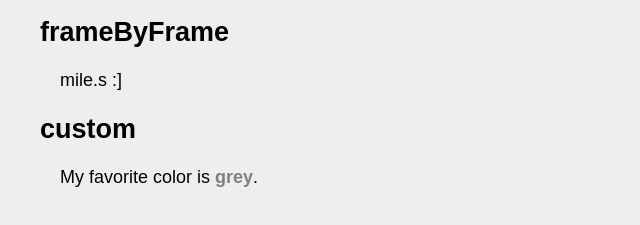
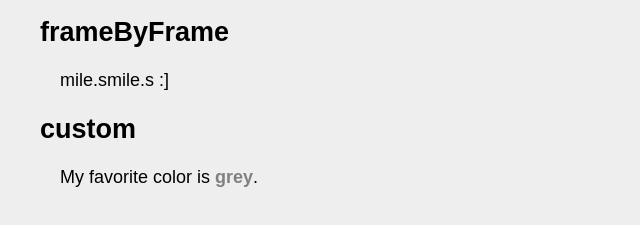
Before and after one commit to danallison/animate-text-content.js, a plain HTML site: page examples.html in a window 1280 px wide. Shown: the part 267-492 px from the top of the page, 0-640 px from the left. Drawn offline with Linux system fonts and the light colour scheme.

Commit message:
updating example

```diff
--- a/examples.html
+++ b/examples.html
@@ -58,7 +58,7 @@
 
     smile = atc("smile");
     smile.loop = true;
-    smiles = ["smile. :)", "mile.s :]", "ile.sm :}", "le.smi :D", "e.smil :|", ".smile :P"];
+    smiles = ["smile.smile. :)", "mile.smile.s :]", "ile.smile.sm :}", "le.smile.smi :D", "e.smile.smil :|", ".smile.smile :P"];
     smile.frameByFrame(smiles, 1, 2000).go();
 
     color = atc("color");
```
